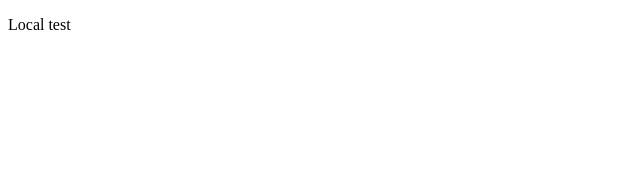
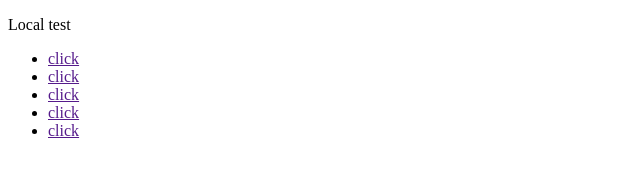
Before and after one commit to lukaszrogut/localToGitTest, a plain HTML site: page index.html in a window 1280 px wide. Shown: the whole page, without its empty margins (0-640 px from the left). Drawn offline with Linux system fonts and the light colour scheme.

Commit message:
new changes

```diff
--- a/index.html
+++ b/index.html
@@ -8,5 +8,13 @@
 </head>
 <body>
     <p>Local test</p>
+    <ul>
+        <li><a href="">click</a></li>
+        <li><a href="">click</a></li>
+        <li><a href="">click</a></li>
+        <li><a href="">click</a></li>
+        <li><a href="">click</a></li>
+    </ul>
+    <script src='./script.js'></script>
 </body>
 </html>
--- /dev/null
+++ b/script.js
@@ -0,0 +1,8 @@
+document.addEventListener('DOMContentLoaded', function(){
+    const ul = document.querySelector('ul');
+    ul.addEventListener('click', function(event){
+        event.preventDefault();
+        console.log('target', event.target);
+        console.log('currentTarget', event.currentTarget);
+    });
+});
```
